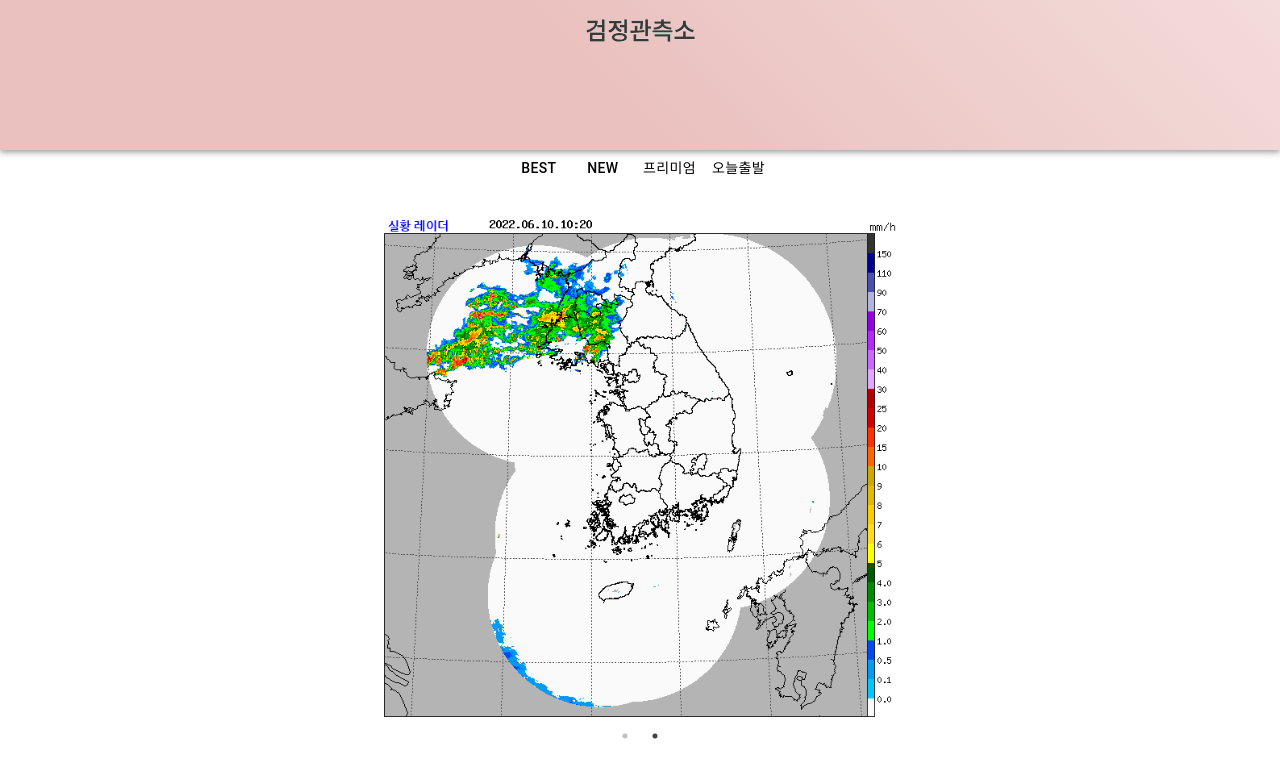
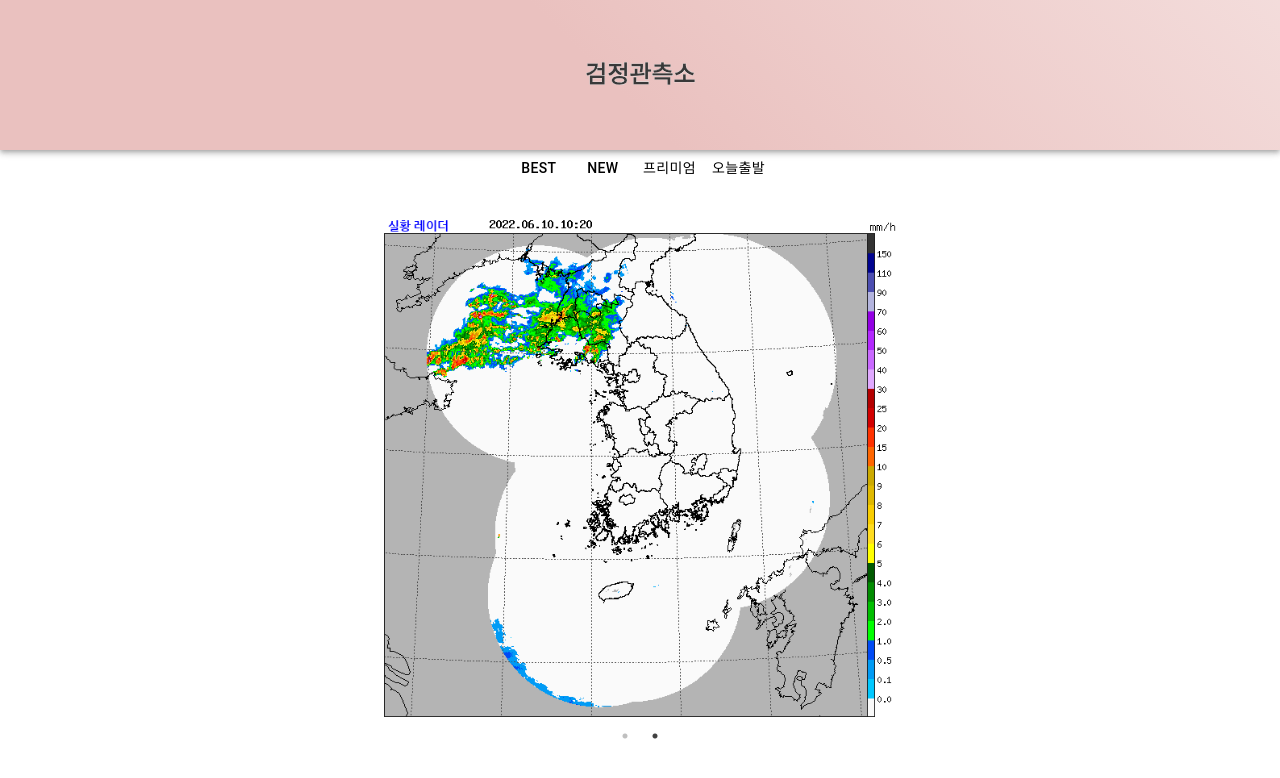
Before and after one commit to suddenattack97/mshop_client, a React (Create React App) app: page / in a window 1280 px wide. Shown: the top 778 px of the page. Built offline with nearby package versions, Linux system fonts and the light colour scheme.

Commit message:
[배경] 타이포 그래피 제목 상하 가운데로 변경

```diff
--- a/src/App.js
+++ b/src/App.js
@@ -24,8 +24,8 @@ function App() {
   return (
     <div className="App">
       <AppBar position="static" className="appBar">
-        <Toolbar>
-          <Typography variant="h5" style={{ flexGrow: 1, fontWeight: 'bold', color: 'rgb(57,57,57)', WebkitTextStroke: '0.3px white' }}>
+        <Toolbar style={{ height: '150px', display: 'flex', justifyContent: 'center', alignItems: 'center' }}>
+          <Typography variant="h5" style={{ textAlign: 'center', fontWeight: 'bold', color: 'rgb(57,57,57)', WebkitTextStroke: '0.3px white' }}>
             검정관측소
           </Typography>
         </Toolbar>
```
